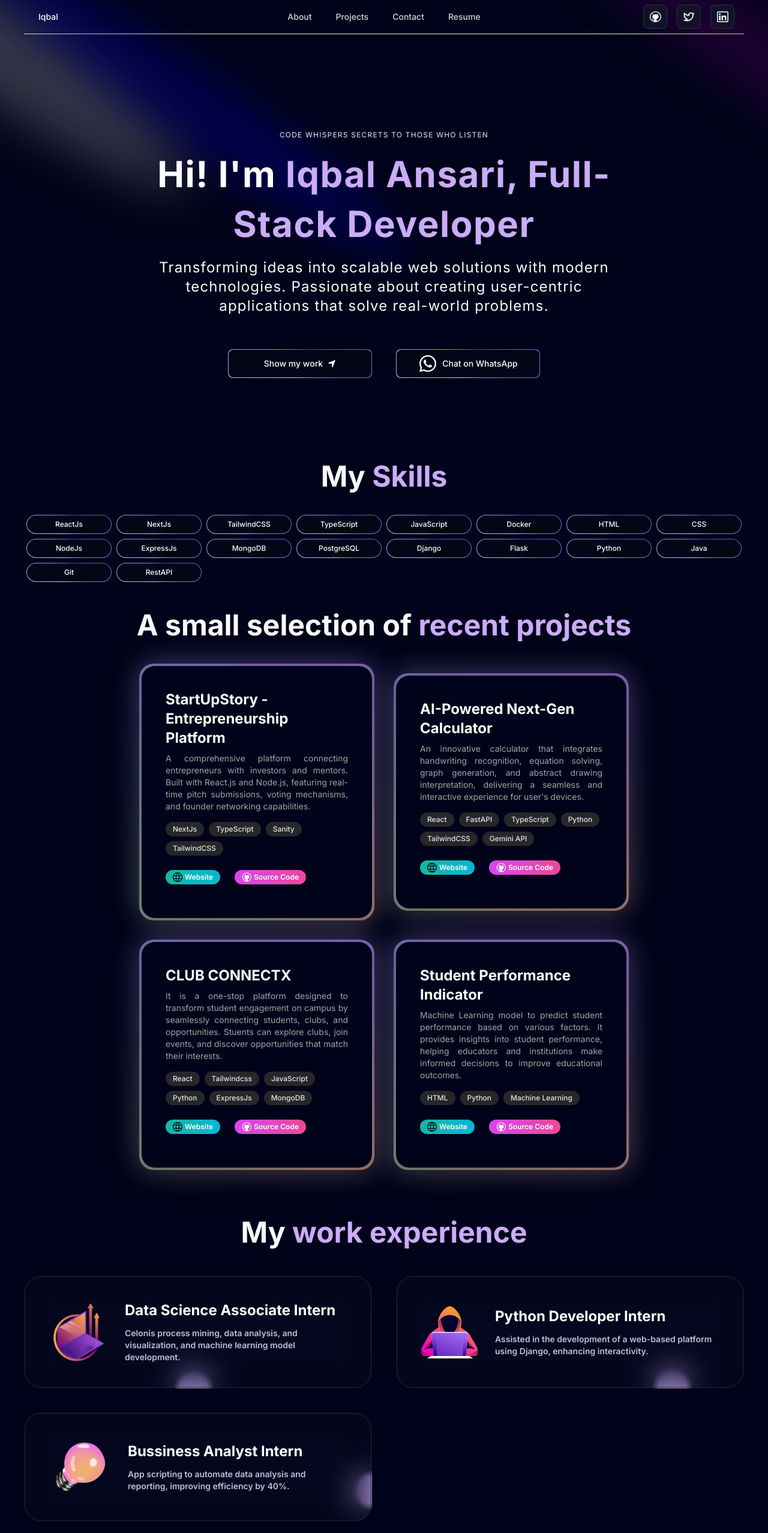
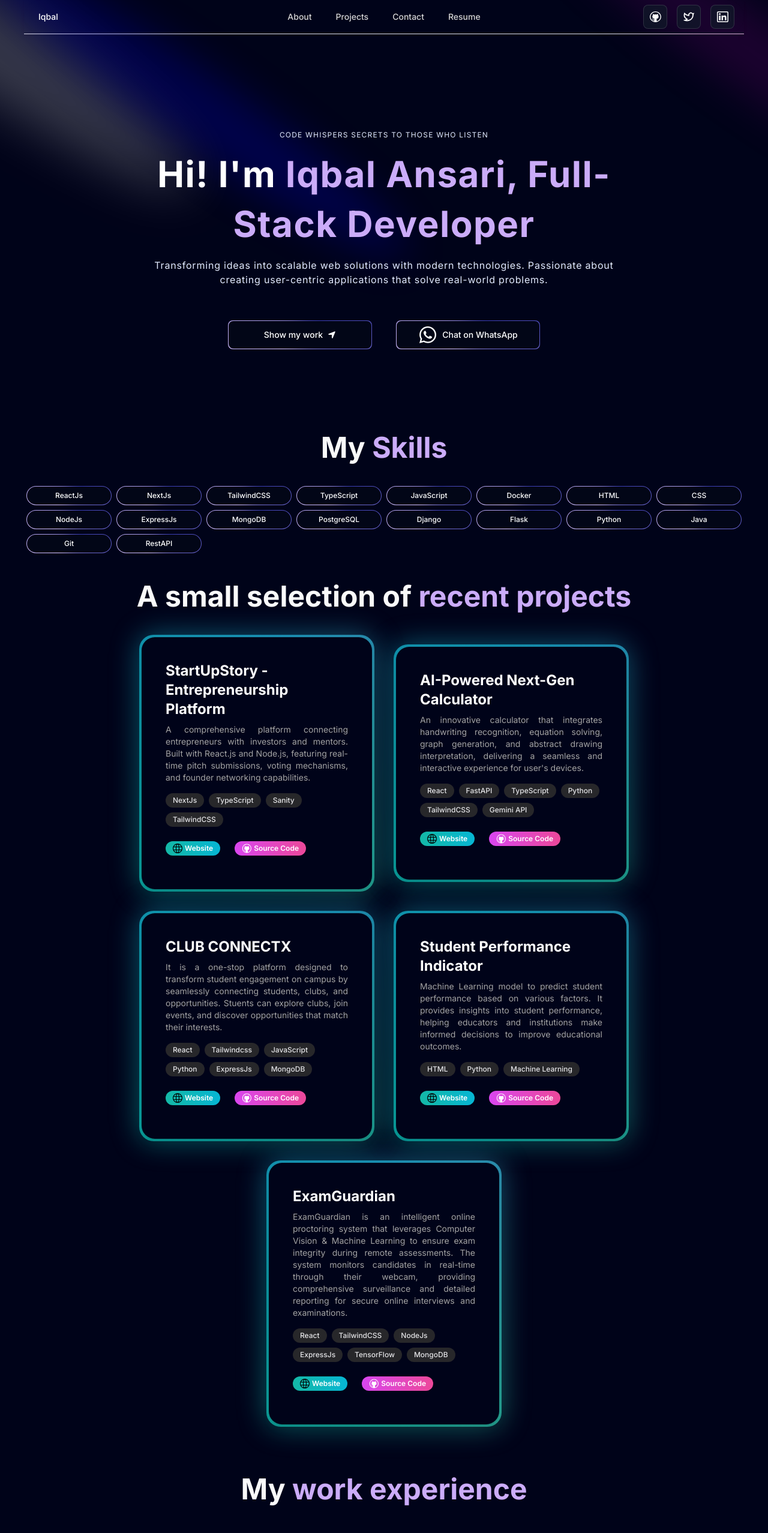
Before and after one commit to iqbal7230/Portfolio, a Next.js app: page / in a window 1280 px wide. Shown: the top 2555 px of the page at 60% size. Built offline with nearby package versions, Linux system fonts and the light colour scheme.

Commit message:
added new project

```diff
--- a/components/About.tsx
+++ b/components/About.tsx
@@ -8,12 +8,7 @@ export function AboutTimeline() {
             title: "2025",
             content: (
                 <div className="space-y-6">
-                    <div className="flex items-center gap-2 mb-4">
-                        <span className="text-2xl">🚀</span>
-                        <h3 className="text-xl font-bold text-white bg-gradient-to-r from-purple-400 to-pink-400 bg-clip-text text-transparent">
-                            Mastery & Leadership
-                        </h3>
-                    </div>
+
 
                     <div className="grid gap-4">
                         <div className="bg-gradient-to-r from-purple-900/20 to-pink-900/20 p-4 rounded-lg border border-purple-500/20">
--- a/components/Hero.tsx
+++ b/components/Hero.tsx
@@ -49,7 +49,7 @@ const Hero = () => {
             className="text-center text-[40px] md:text-5xl lg:text-6xl"
           />
 
-          <p className="text-center md:tracking-wider mb-4 text-sm md:text-lg lg:text-2xl">
+          <p className="text-center md:tracking-wider mb-4 text-base text-blue-100 max-w-90">
            Transforming ideas into scalable web solutions with modern technologies. Passionate about creating user-centric applications that solve real-world problems.
           </p>
           <div className="flex gap-10">
--- a/components/projects.tsx
+++ b/components/projects.tsx
@@ -13,11 +13,11 @@ export function Project() {
                 A small selection of{" "}
                 <span className="text-purple">recent projects</span>
             </h1>
-            <div className="flex flex-wrap items-center justify-center p-4 gap-8 py-10">
+            <div className="flex flex-wrap items-center justify-center p-4 gap-8 py-10 ">
             {projects.map((project: any) => (
                 <BackgroundGradient
                     key={project.id}
-                    className="rounded-[22px] max-w-sm w-full p-6 sm:p-10 bg-white dark:bg-black-100 shadow-lg"
+                    className="rounded-[22px] max-w-sm w-full p-6 sm:p-10 bg-white dark:bg-black-100 shadow-lg "
                 >
                     {/* <img
                         src={project.image}
--- a/data/index.ts
+++ b/data/index.ts
@@ -46,6 +46,15 @@ export const projects = [
     teckstack: ["HTML", "Python", "Machine Learning"],
     link: "https://github.com/iqbal7230/Student-Perfomance-System.git",
     githubLink: "https://github.com/iqbal7230/Student-Perfomance-System.git",
+  },
+   {
+    id: 5,
+    title: "ExamGuardian",
+    des: "ExamGuardian is an intelligent online proctoring system that leverages Computer Vision & Machine Learning to ensure exam integrity during remote assessments. The system monitors candidates in real-time through their webcam, providing comprehensive surveillance and detailed reporting for secure online interviews and examinations." ,
+    img: "/stud.webp",
+    teckstack: ["React", "TailwindCSS", "NodeJs", "ExpressJs", "TensorFlow", "MongoDB"],
+    link: "https://exam-guardian-three.vercel.app/",
+    githubLink: "https://github.com/iqbal7230/ExamGuardian",
   }
 ];
 
```
